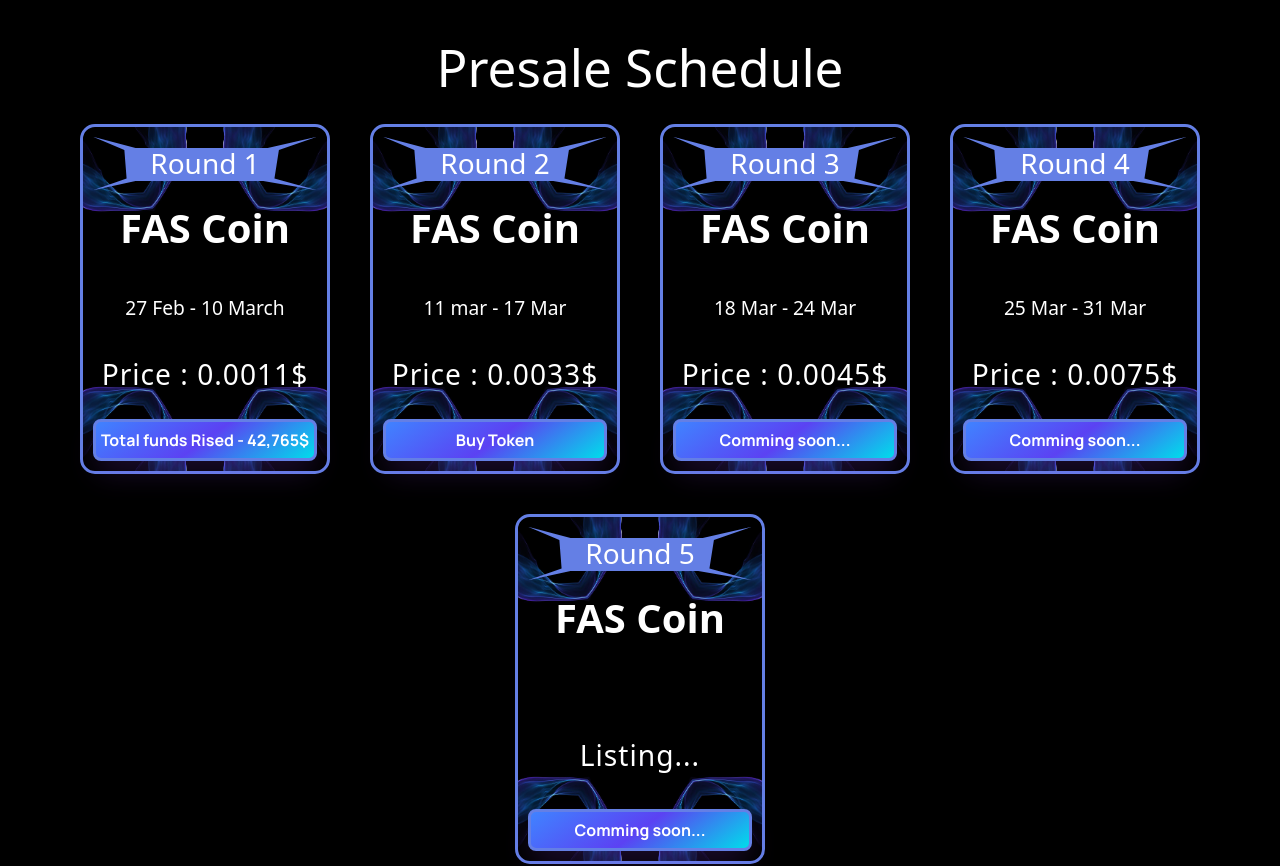
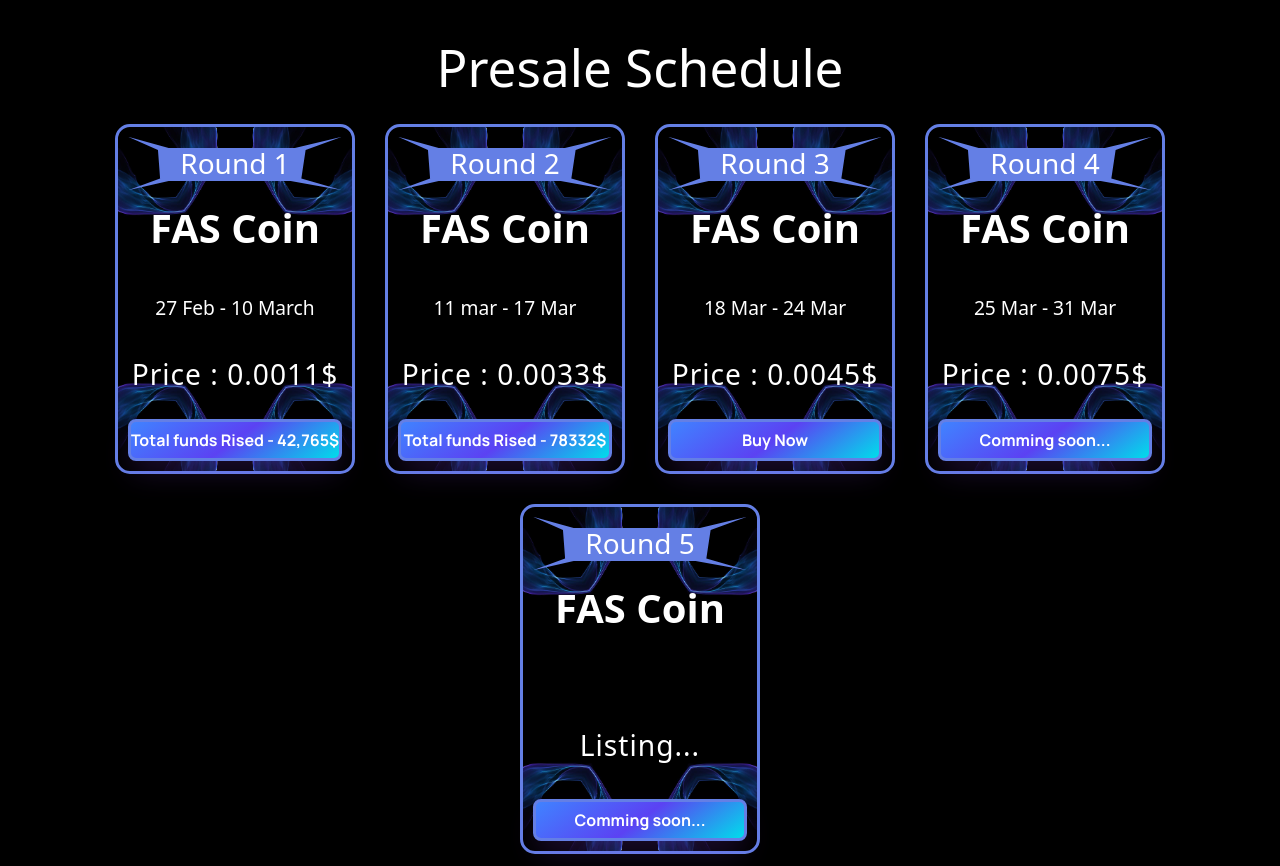
Before and after one commit to mraryant/FAS-coin, a React (Vite) app: page / in a window 1280 px wide. Shown: the part 6440-7306 px from the top of the page. Built offline with nearby package versions, Linux system fonts and the light colour scheme.

Commit message:
round 2 ended

```diff
--- a/src/pages/homepageSection/PresaleSchedule.jsx
+++ b/src/pages/homepageSection/PresaleSchedule.jsx
@@ -25,7 +25,7 @@ const PresaleSchedule = () => {
                         display: 'flex',
                         flexWrap: "wrap",
                         justifyContent: "center",
-                        gap: "40px",
+                        gap: "30px",
 
                     }}
                 >
@@ -44,16 +44,16 @@ const PresaleSchedule = () => {
                         round="Round 2"
                         duration="11 mar - 17 Mar"
                         price="Price : 0.0033$"
-                        isbuy="Buy Token"
-                        link="http://presale.fascoin.io/"
+                        isbuy="Total funds Rised - 78332$"
+                        link=""
                     />
                     <CardPresale
                         title="FAS Coin"
                         round="Round 3"
                         duration="18 Mar - 24 Mar  "
                         price="Price : 0.0045$"
-                        isbuy="Comming soon..."
-                        link=" "
+                        isbuy="Buy Now"
+                        link="http://presale.fascoin.io/ "
                     />
 
                     <CardPresale
--- a/src/styles/CardPresale.css
+++ b/src/styles/CardPresale.css
@@ -11,7 +11,7 @@
   display: flex;
   flex-direction: column;
   justify-content: space-between;
-  width: 250px;
+  width: 240px;
   min-height: 350px;
   border: 1px solid rgb(255, 255, 255);
   padding: 10px;
--- a/src/styles/Parteners.css
+++ b/src/styles/Parteners.css
@@ -1,7 +1,7 @@
 #parteners-main {
   display: flex;
   flex-wrap: wrap;
-  width: 100vw;
+  width: 100%;
   /* overflow: auto; */
   /* background-color: rgb(211, 210, 209); */
   padding: 5vmax 0 5vmax 0;
```
Also changed, not shown: 1 other file (tests, documents, lock files or other folders).
